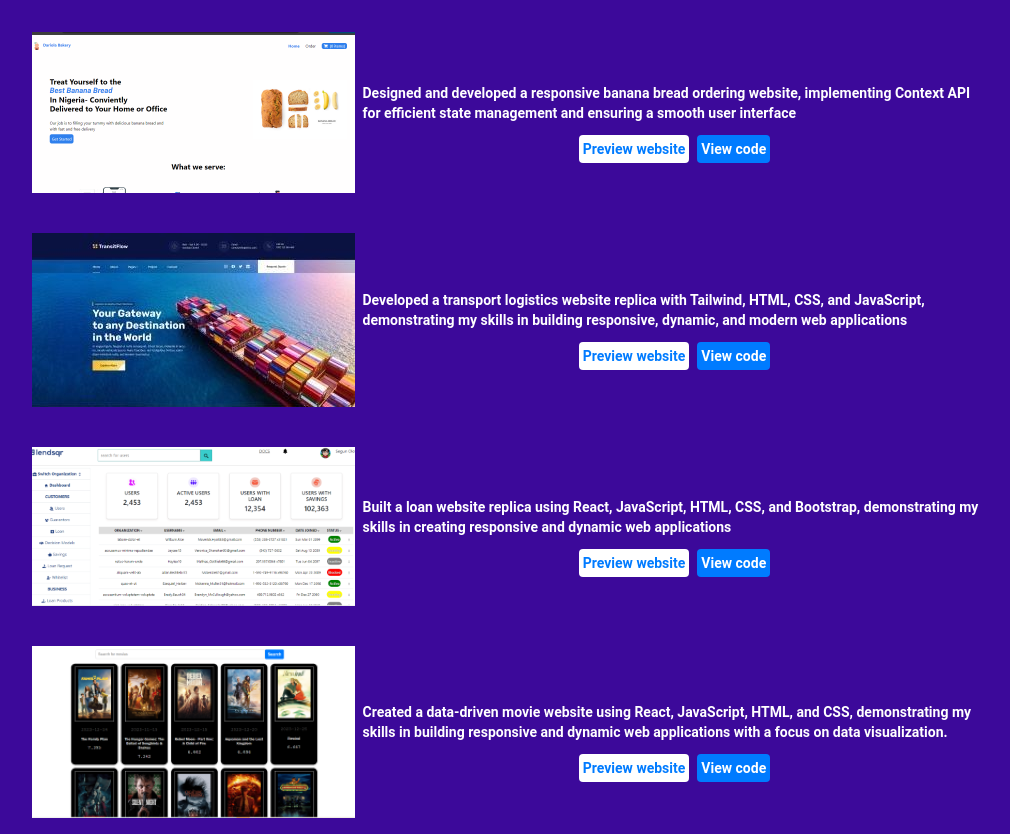
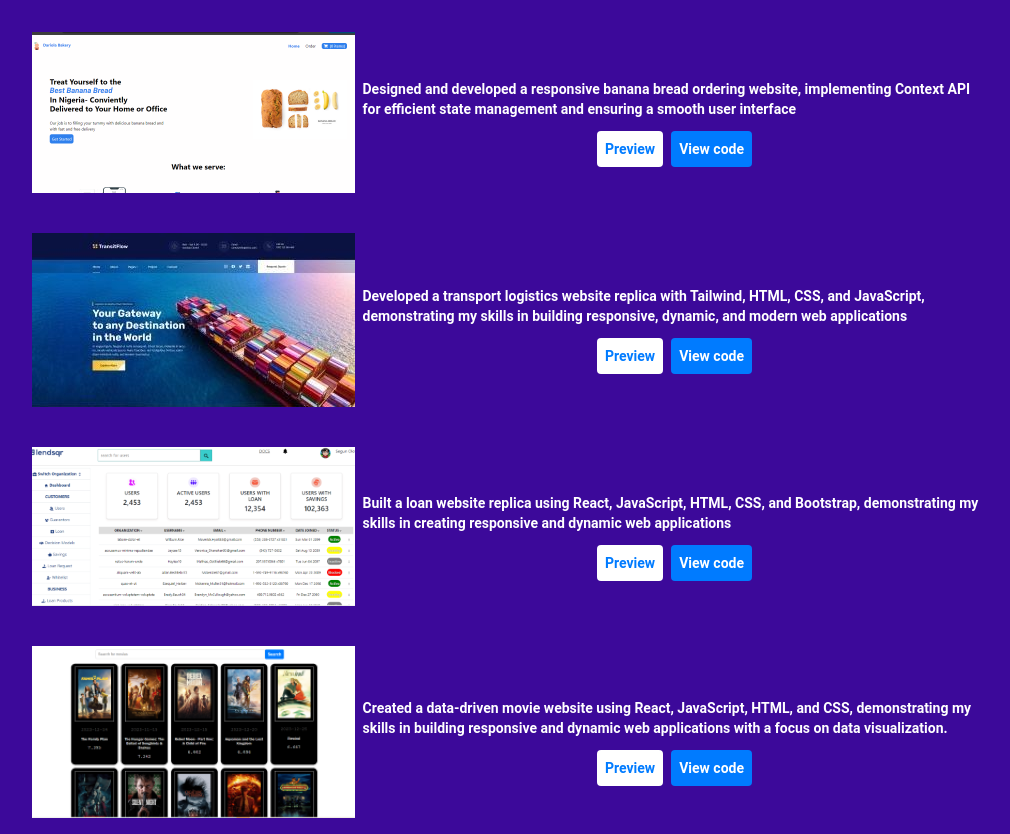
Before and after one commit to Segzyp1000/porfolio, a React (Vite) app: page /project in a window 1280 px wide. Shown: the part 200-1034 px from the top of the page, without its empty margins (131-1141 px from the left). Built offline with nearby package versions, Linux system fonts and the light colour scheme.

Commit message:
udated commit

```diff
--- a/src/components/Navbar.jsx
+++ b/src/components/Navbar.jsx
@@ -15,10 +15,16 @@ const Navbar = () => {
           Segun
         </h1>
       </div>
-      <div className="hidden space-x-4 text-darkBlue font-bold md:flex">
-        <Link to="/">Home</Link>
-        <Link to="/project">Projects</Link>
-        <Link to="/contact">Contact</Link>
+      <div className="hidden space-x-4 text-darkBlue font-bold md:flex ">
+        <Link to="/" className="hover:text-slate-50">
+          Home
+        </Link>
+        <Link to="/project" className="hover:text-slate-50">
+          Projects
+        </Link>
+        <Link to="/contact" className="hover:text-slate-50">
+          Contact
+        </Link>
       </div>
       <div className="md:hidden">
         <button
--- a/src/components/Showcase.jsx
+++ b/src/components/Showcase.jsx
@@ -12,7 +12,7 @@ const Showcase = () => {
           intuitive, inclusive, and delightful digital solutions that users love
           and remember.
         </p>
-        <div className="mt-10 bg-blue-500 text-white rounded-lg p-3 flex justify-start ">
+        <div className="mt-10 bg-blue-500 text-white rounded-lg p-3 font-extrabold hover:bg-black">
           <a href="https://drive.google.com/file/d/1vfQFM1Xdf_cd6Qf2p004iBPWauliVyVQ/view">
             Download Resume
           </a>
--- a/src/pages/ProjectPage.jsx
+++ b/src/pages/ProjectPage.jsx
@@ -26,15 +26,15 @@ const ProjectPage = () => {
             <div className="flex gap-2">
               <a
                 href="https://dariola-banana-bread.vercel.app/"
-                className="bg-white text-bgBackground rounded p-1 mt-3"
+                className="bg-white text-bgBackground rounded p-2 mt-3"
                 target="_blank"
                 rel="noopener noreferrer"
               >
-                Preview website
+                Preview
               </a>
               <a
                 href="https://github.com/Segzyp1000/dariolaBananaBread"
-                className="bg-bgBackground text-white rounded p-1 mt-3"
+                className="bg-bgBackground text-white rounded p-2 mt-3"
                 target="_blank"
                 rel="noopener noreferrer"
               >
@@ -62,15 +62,15 @@ const ProjectPage = () => {
                 href="https://logisticstransport.onrender.com/"
                 target="_blank"
                 rel="noopener noreferrer"
-                className="bg-white text-bgBackground rounded p-1 mt-3"
+                className="bg-white text-bgBackground rounded p-2 mt-3"
               >
-                Preview website
+                Preview
               </a>
               <a
                 href="https://github.com/Segzyp1000/logisticstra/tree/main/build"
                 target="_blank"
                 rel="noopener noreferrer"
-                className="bg-bgBackground text-white rounded p-1 mt-3"
+                className="bg-bgBackground text-white rounded p-2 mt-3"
               >
                 View code
               </a>
@@ -94,15 +94,15 @@ const ProjectPage = () => {
             <div className="flex gap-2">
               <a
                 href="https://segzyp1000.github.io/loansite"
-                className="bg-white text-bgBackground rounded p-1 mt-3"
+                className="bg-white text-bgBackground rounded p-2 mt-3"
                 target="_blank"
                 rel="noopener noreferrer"
               >
-                Preview website
+                Preview
               </a>
               <a
                 href="https://segzyp1000.github.io/loansite"
-                className="bg-bgBackground text-white rounded p-1 mt-3"
+                className="bg-bgBackground text-white rounded p-2 mt-3"
                 target="_blank"
                 rel="noopener noreferrer"
               >
@@ -130,15 +130,15 @@ const ProjectPage = () => {
                 href="https://segzyp1000.github.io/hngtask2/"
                 target="_blank"
                 rel="noopener noreferrer"
-                className="bg-white text-bgBackground rounded p-1 mt-3"
+                className="bg-white text-bgBackground rounded p-2 mt-3"
               >
-                Preview website
+                Preview
               </a>
               <a
                 href="https://github.com/Segzyp1000/hngtask2"
                 target="_blank"
                 rel="noopener noreferrer"
-                className="bg-bgBackground text-white rounded p-1 mt-3"
+                className="bg-bgBackground text-white rounded p-2 mt-3"
               >
                 View code
               </a>
```
